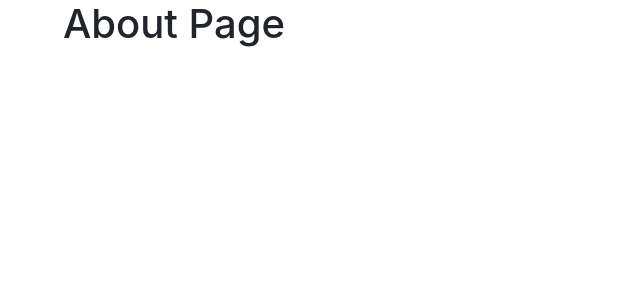
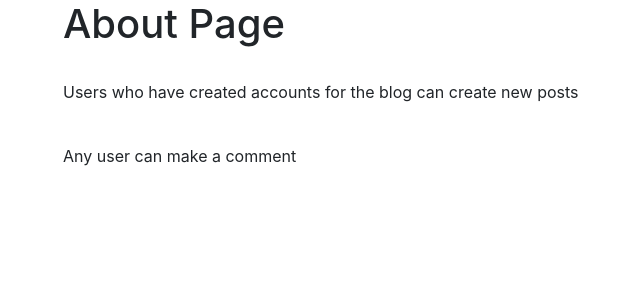
Before and after one commit to myb204/Mystery-Tour, a Django app: page /blog/about/ in a window 1280 px wide. Shown: the part 56-356 px from the top of the page, without its empty margins (22-662 px from the left). Run offline with Django 3.2, Linux system fonts and the light colour scheme; some libraries are stand-ins or nearby versions.

Commit message:
Code comments.

```diff
--- a/blog/forms.py
+++ b/blog/forms.py
@@ -1,6 +1,9 @@
 from .models import Comment
 from django import forms
 
+"""
+form class that generates a model form for comments
+"""
 class CommentForm(forms.ModelForm):
     class Meta:
         model = Comment
--- a/blog/models.py
+++ b/blog/models.py
@@ -3,6 +3,9 @@ from django.utils import timezone
 from django.contrib.auth.models import User
 from django.urls import reverse
 
+"""
+Model class for Post objects
+"""
 class Post(models.Model):
     title = models.CharField(max_length=100)
     content = models.TextField()
--- a/blog/templates/blog/about.html
+++ b/blog/templates/blog/about.html
@@ -1,5 +1,8 @@
 {% extends "blog/base.html" %}
 
 {% block content %}
-    <h1>About Page</h1>
+    <h1>About Page</h1><br>
+    <p>Users who have created accounts for the blog can create new posts</p><br>
+    <p>Any user can make a comment</p><br>
+
 {% endblock content %}
--- a/blog/templates/blog/post_detail.html
+++ b/blog/templates/blog/post_detail.html
@@ -20,7 +20,7 @@
     </article>
 
     <a class="btn btn-secondary btn-sm mt-1 mb-1" href="{% url 'post-comment' pk=post.pk %}">Add comment</a>
-    <div><br>
+    <div style="padding-bottom:50px"><br>
         {% for comment in post.comments.all %}
                 <div class="border" style="padding:10px" >
                     <div class="date">
```
